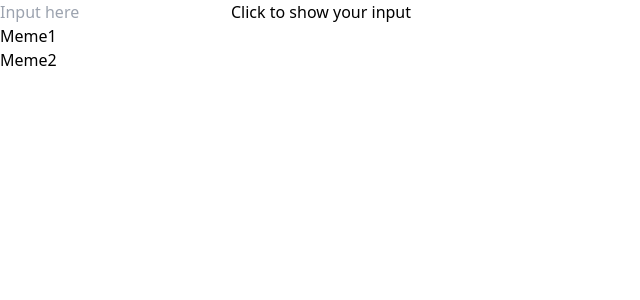
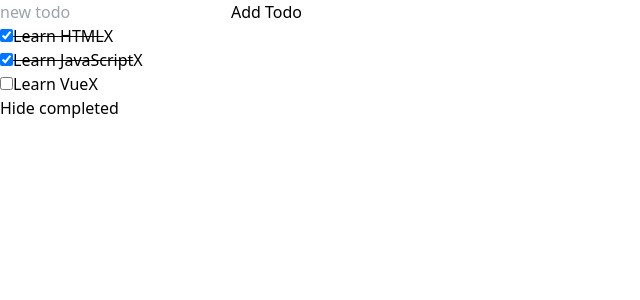
Before and after one commit to VathanaSroeun282/Composite-API-Vue, a Vue app: page / in a window 1280 px wide. Shown: the top 300 px of the page, without its empty margins (0-640 px from the left). Built offline with nearby package versions, Linux system fonts and the light colour scheme.

Commit message:
GGGGGGGGGGGGGGGG

```diff
--- a/src/App.vue
+++ b/src/App.vue
@@ -2,12 +2,20 @@
   // import GG1 from './components/GG1.vue'
   // import GG2 from './components/GG2.vue';
   // import GG3 from './components/GG3.vue';
-  import GG4 from './components/GG4.vue';
+  // import GG4 from './components/GG4.vue';
+  // import GG5 from './components/GG5.vue';
+  // import GG6 from './components/GG6.vue';
+  // import GG6v2 from './components/GG6v2.vue';
+  import GG7 from './components/GG7.vue';
 </script>
 
 <template>
     <!-- <GG1></GG1> -->
     <!-- <GG2></GG2> -->
      <!-- <GG3></GG3> -->
-    <GG4></GG4>
+    <!-- <GG4></GG4> -->
+    <!-- <GG5></GG5> -->
+    <!-- <GG6></GG6> -->
+    <!-- <GG6v2></GG6v2> -->
+     <GG7></GG7>
 </template>
--- a/src/components/GG4.vue
+++ b/src/components/GG4.vue
@@ -26,7 +26,7 @@
     const handleClickMeme = (index) => {
         myMeme[index].value = myArray[index].id;
         myArray.forEach(key => key.show == false);
-        myArray[index].show = true;
+        myArray[index].show = !myArray[index].show;
     }
 </script>
 <template>
--- /dev/null
+++ b/src/components/GG5.vue
@@ -0,0 +1,21 @@
+<script setup>
+    import { reactive, ref } from 'vue';
+    const myGG = ref(true);
+    const handleClick = ()=> {
+        myGG.value = !myGG.value
+    }
+    const myText = reactive([
+    {
+        id : ref(1),
+        GG : ref('123')
+    }
+    ]);
+</script>
+<template >
+    <div>
+        <button class="px-5 py-2 bg-blue-400 font-bold rounded-md" @click="handleClick">Toggle</button>
+        <p v-if="myGG">
+            <span v-for="(item, index) in myText" :key="index">{{ item.id + item.GG }}</span>
+        </p>
+    </div>
+</template>
--- /dev/null
+++ b/src/components/GG6.vue
@@ -0,0 +1,31 @@
+<script setup>
+    import { ref } from 'vue';
+    let id = 0
+
+    const newTodo = ref('')
+    const todos = ref([
+    { id: id++, text: 'Learn HTML' },
+    { id: id++, text: 'Learn JavaScript' },
+    { id: id++, text: 'Learn Vue' }
+    ]);
+    const addTodo = ()=> {
+
+        todos.value.push({id : id++, text : newTodo.value});
+        newTodo.value = '';
+    };
+    const removeTodo = (item) => {
+        todos.value = todos.value.filter((x)=> x !== item);
+    };
+</script>
+
+<template>
+    <form @submit.prevent="addTodo">
+        <input v-model="newTodo" required placeholder="new todo">
+        <button>Add Todo</button>
+    </form>
+    <ul>
+        <li v-for="(item, index) in todos" :key="index">{{ item.text }}
+            <button @click="removeTodo(item)">X</button>
+        </li>
+    </ul>
+</template>
--- /dev/null
+++ b/src/components/GG6v2.vue
@@ -0,0 +1,45 @@
+<script setup>
+import { ref } from "vue";
+let id = 0;
+const newData = ref('');
+const datas = ref([
+  {
+    id: ++id,
+    name: "GG",
+    status: "single",
+  },
+  {
+    id: ++id,
+    name: "GGG",
+    status: "single2",
+  },
+  {
+    id: ++id,
+    name: "GG",
+    status: "single3",
+  },
+]);
+
+const handleAdd = ()=>{
+    datas.value.push({id : id++, name : newData.value, status: 'single'});
+}
+const handleDelete = (dataIndexOrKey)=> {
+    datas.value = datas.value.filter(x => x.id!==dataIndexOrKey)
+}
+</script>
+<template>
+  <form @submit.prevent="handleAdd">
+    <input type="text" v-model="newData" placeholder="Enter your name">
+    <button>Add Data</button>
+  </form>
+  <div>
+    <table class="border w-[50%]">
+        <tr class="border" v-for="(item, index) in datas" :key="index">
+            <td class="border border-black">{{ item.id }}</td>
+            <td class="border border-black">{{ item.name }}</td>
+            <td class="border border-black">{{ item.status }}</td>
+            <td class="border border-black"><button @click="handleDelete(item.id)">Delete</button></td>
+        </tr>
+    </table>
+  </div>
+</template>
--- /dev/null
+++ b/src/components/GG7.vue
@@ -0,0 +1,76 @@
+<script setup>
+import { computed, ref } from "vue";
+
+let id = 0;
+
+const newTodo = ref("");
+const hideCompleted = ref(false);
+const todos = ref([
+  { id: id++, text: "Learn HTML", done: true },
+  { id: id++, text: "Learn JavaScript", done: true },
+  { id: id++, text: "Learn Vue", done: false },
+]);
+
+function addTodo() {
+  todos.value.push({ id: id++, text: newTodo.value, done: false });
+  newTodo.value = "";
+}
+const filterTodo = computed(() => {
+  return hideCompleted.value ? todos.value.filter((x) => !x.done) : todos.value;
+});
+// const filter2_uncompleted = todos.value.filter(x=>x.done !==true);
+function removeTodo(todo) {
+  todos.value = todos.value.filter((t) => t !== todo);
+}
+</script>
+
+<template>
+  <form @submit.prevent="addTodo">
+    <input v-model="newTodo" required placeholder="new todo" />
+    <button>Add Todo</button>
+  </form>
+  <!-- <ul v-if="hideCompleted">
+    <li v-for="todo in todos" :key="todo.id">
+      <input type="checkbox" v-model="todo.done">
+      <span :class="{ done: todo.done }">{{ todo.text }}</span>
+      <button @click="removeTodo(todo)">X</button>
+    </li>
+  </ul>
+  <ul v-else>
+    <li v-for="todo in filterTodo" :key="todo.id">
+      <input type="checkbox" v-model="todo.done">
+      <span :class="{ done: todo.done }">{{ todo.text }}</span>
+      <button @click="removeTodo(todo)">X</button>
+    </li>
+  </ul> -->
+  <!-- <ul v-if="hideCompleted">
+    <li v-for="todo in todos" :key="todo.id">
+      <input type="checkbox" v-model="todo.done">
+      <span :class="{ done: todo.done }">{{ todo.text }}</span>
+      <button @click="removeTodo(todo)">X</button>
+    </li>
+  </ul>
+  <ul v-else>
+    <li v-for="todo in filter2_uncompleted" :key="todo.id">
+      <input type="checkbox" v-model="todo.done">
+      <span :class="{ done: todo.done }">{{ todo.text }}</span>
+      <button @click="removeTodo(todo)">X</button>
+    </li>
+  </ul> -->
+  <ul>
+    <li v-for="todo in filterTodo" :key="todo.id">
+      <input type="checkbox" v-model="todo.done" />
+      <span :class="{ done: todo.done }">{{ todo.text }}</span>
+      <button @click="removeTodo(todo)">X</button>
+    </li>
+  </ul>
+  <button @click="hideCompleted = !hideCompleted">
+    {{ hideCompleted ? "Show all" : "Hide completed" }}
+  </button>
+</template>
+
+<style>
+.done {
+  text-decoration: line-through;
+}
+</style>
```
